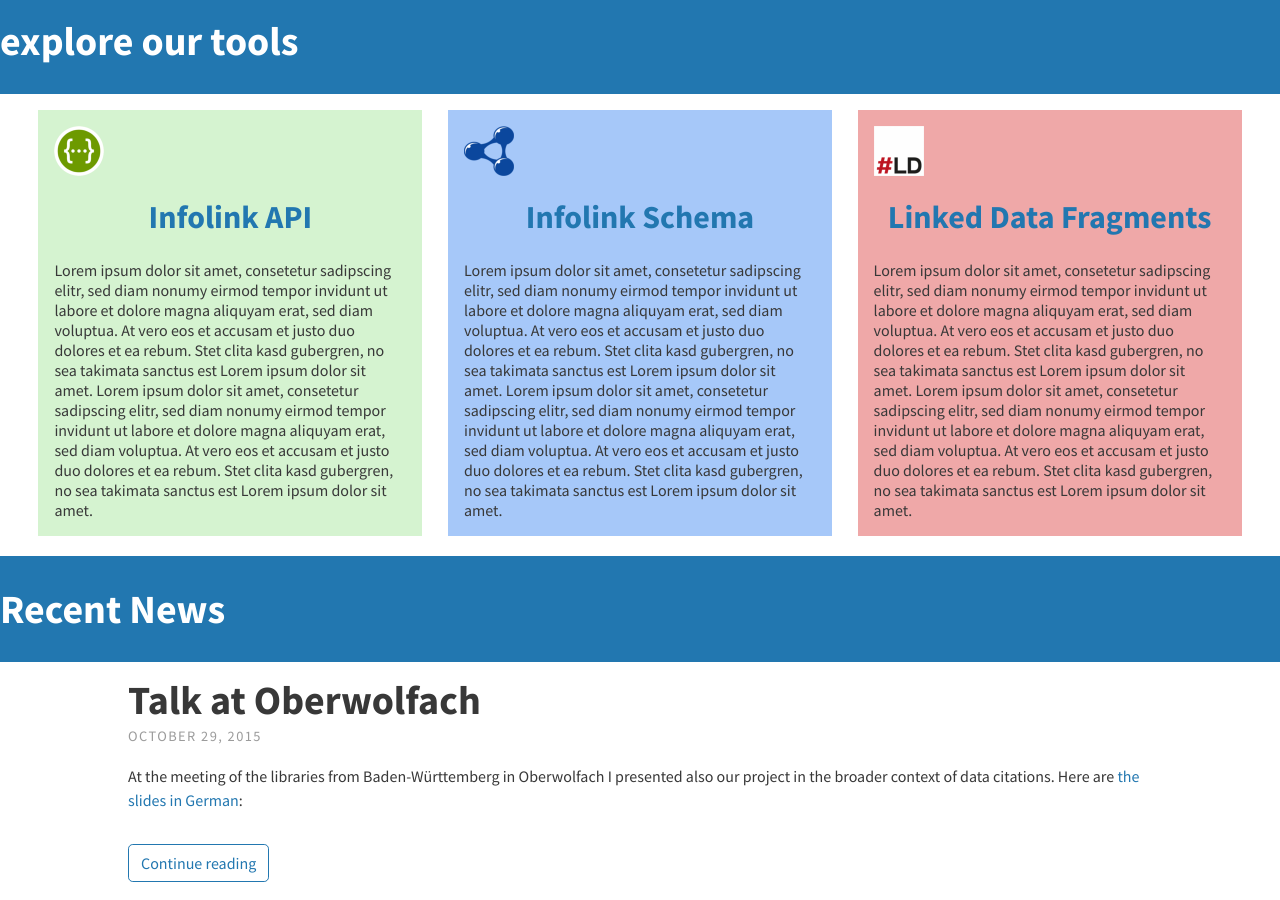
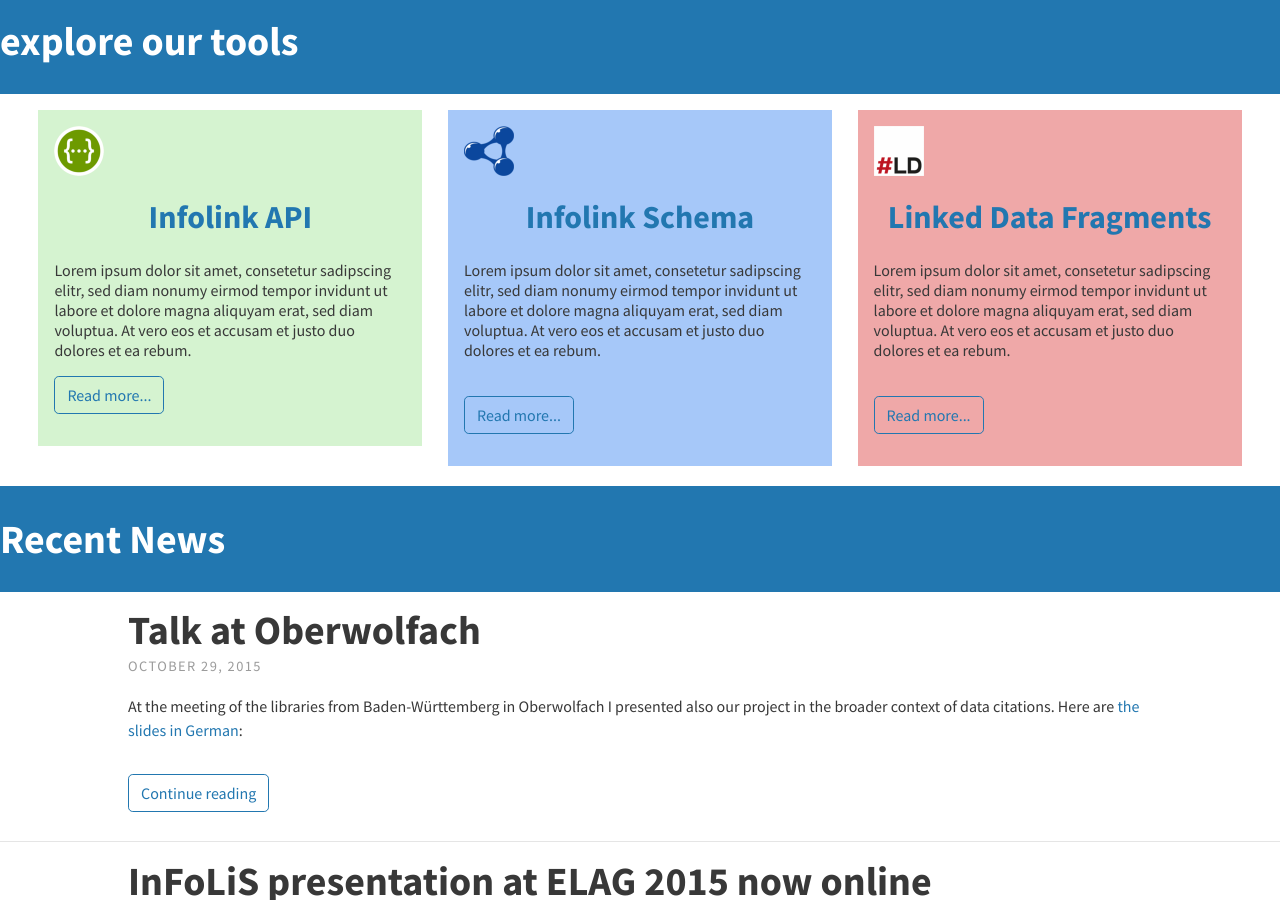
Before and after one commit to kba/letschm.github.io, a Jekyll site: the page built from index.html, in a window 1280 px wide and 900 px high, scrolled down 1001 px. Built offline with Jekyll 4.4.1, drawn with Linux system fonts in a browser that asks for light colours; nearby versions of some CDN libraries; the list of posts is cut into pages by our own code.

Commit message:
Update index.html

```diff
--- a/index.html
+++ b/index.html
@@ -33,17 +33,31 @@
   <div class="tool_left">
 	  <div class="image"><a href="/API"><img src="img/swagger.png"/></a></div>
     <a href="/API"><h2 align=center>Infolink API</h2></a>
-    Lorem ipsum dolor sit amet, consetetur sadipscing elitr, sed diam nonumy eirmod tempor invidunt ut labore et dolore magna aliquyam erat, sed diam voluptua. At vero eos et accusam et justo duo dolores et ea rebum. Stet clita kasd gubergren, no sea takimata sanctus est Lorem ipsum dolor sit amet. Lorem ipsum dolor sit amet, consetetur sadipscing elitr, sed diam nonumy eirmod tempor invidunt ut labore et dolore magna aliquyam erat, sed diam voluptua. At vero eos et accusam et justo duo dolores et ea rebum. Stet clita kasd gubergren, no sea takimata sanctus est Lorem ipsum dolor sit amet.
+    Lorem ipsum dolor sit amet, consetetur sadipscing elitr, sed diam nonumy eirmod tempor invidunt ut labore et dolore magna aliquyam erat, sed diam voluptua. At vero eos et accusam et justo duo dolores et ea rebum.
+    <br>
+    <a class="button" href="/API/">
+          Read more...
+        </a>
   </div>
   <div class="tool_center">
 	  <div class="image"><a href="/Schema"><img src="img/test.png"/></a></div>
     <a href="/Schema"><h2 align=center>Infolink Schema</h2></a>
-    Lorem ipsum dolor sit amet, consetetur sadipscing elitr, sed diam nonumy eirmod tempor invidunt ut labore et dolore magna aliquyam erat, sed diam voluptua. At vero eos et accusam et justo duo dolores et ea rebum. Stet clita kasd gubergren, no sea takimata sanctus est Lorem ipsum dolor sit amet. Lorem ipsum dolor sit amet, consetetur sadipscing elitr, sed diam nonumy eirmod tempor invidunt ut labore et dolore magna aliquyam erat, sed diam voluptua. At vero eos et accusam et justo duo dolores et ea rebum. Stet clita kasd gubergren, no sea takimata sanctus est Lorem ipsum dolor sit amet.
+    Lorem ipsum dolor sit amet, consetetur sadipscing elitr, sed diam nonumy eirmod tempor invidunt ut labore et dolore magna aliquyam erat, sed diam voluptua. At vero eos et accusam et justo duo dolores et ea rebum.
+    <br>
+    <br>
+    <a class="button" href="/Schema/">
+          Read more...
+        </a>
   </div>
   <div class="tool_right">
 	  <div class="image"><a href="LD"><img src="img/ldf.png"/></a></div>
     <a href="LD"><h2 align=center>Linked Data Fragments</h2></a>
-    Lorem ipsum dolor sit amet, consetetur sadipscing elitr, sed diam nonumy eirmod tempor invidunt ut labore et dolore magna aliquyam erat, sed diam voluptua. At vero eos et accusam et justo duo dolores et ea rebum. Stet clita kasd gubergren, no sea takimata sanctus est Lorem ipsum dolor sit amet. Lorem ipsum dolor sit amet, consetetur sadipscing elitr, sed diam nonumy eirmod tempor invidunt ut labore et dolore magna aliquyam erat, sed diam voluptua. At vero eos et accusam et justo duo dolores et ea rebum. Stet clita kasd gubergren, no sea takimata sanctus est Lorem ipsum dolor sit amet.
+    Lorem ipsum dolor sit amet, consetetur sadipscing elitr, sed diam nonumy eirmod tempor invidunt ut labore et dolore magna aliquyam erat, sed diam voluptua. At vero eos et accusam et justo duo dolores et ea rebum.
+    <br>
+    <br>
+    <a class="button" href="/LDF/">
+          Read more...
+        </a>
   </div>
 </div>
 <div class="sep">
```
